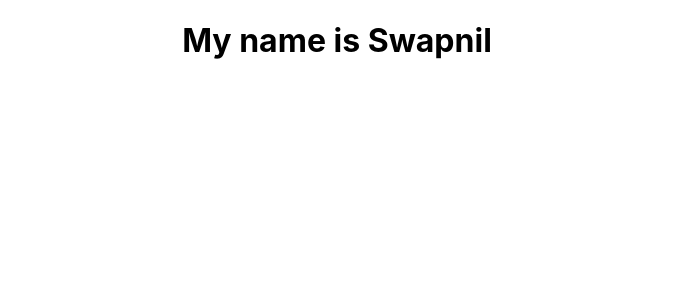
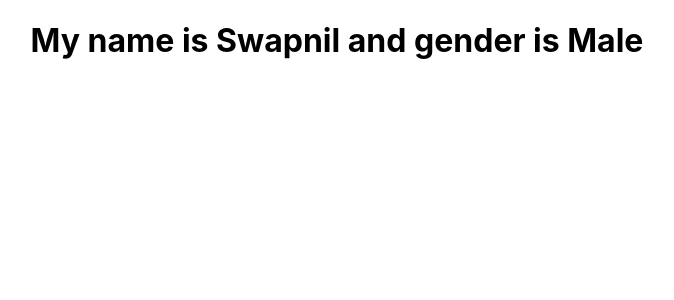
Before and after one commit to swapnilranmale2003/react-practicals, a React (Create React App) app in the folder practiseset2/: page / in a window 1280 px wide. Shown: the top 300 px of the page, without its empty margins (303-977 px from the left). Built offline with nearby package versions, Linux system fonts and the light colour scheme.

Commit message:
nested contextAPI

```diff
--- a/practiseset2/src/App.js
+++ b/practiseset2/src/App.js
@@ -3,19 +3,25 @@ import "./App.css";
 import ChildA from "./component/ChildA";
 // import UseRef from "./component/UseRef";
 //create,provider,consumer
+//is context api also problamatic
+
 const data = createContext();
+const data1 = createContext();
 function App() {
 
   const name = "Swapnil";
+  const gender = "Male"
   return (
     <div className="App">
       { /* <UseRef /> */}
       <data.Provider value={name}>
+        <data1.Provider value={gender} >
         <ChildA />
+        </data1.Provider>
       </data.Provider>
     </div>
   );
 }
 
 export default App;
-export { data };
+export { data, data1 };
--- a/practiseset2/src/component/ChildC.jsx
+++ b/practiseset2/src/component/ChildC.jsx
@@ -1,11 +1,21 @@
 import React from "react";
-import { data } from "../App";
+import { data , data1} from "../App";
 function ChildC() {
   return (
     <>
       <data.Consumer>
         {(name) => {
-          return <h1>My name is {name}</h1>;
+          return (
+                <data1.Consumer>
+                    {
+                        (gender)=>{
+                            return(
+                                <h1>My name is {name} and gender is {gender}</h1>
+                            )
+                        }
+                    }
+                </data1.Consumer>
+          )
         }}
       </data.Consumer>
     </>
```
